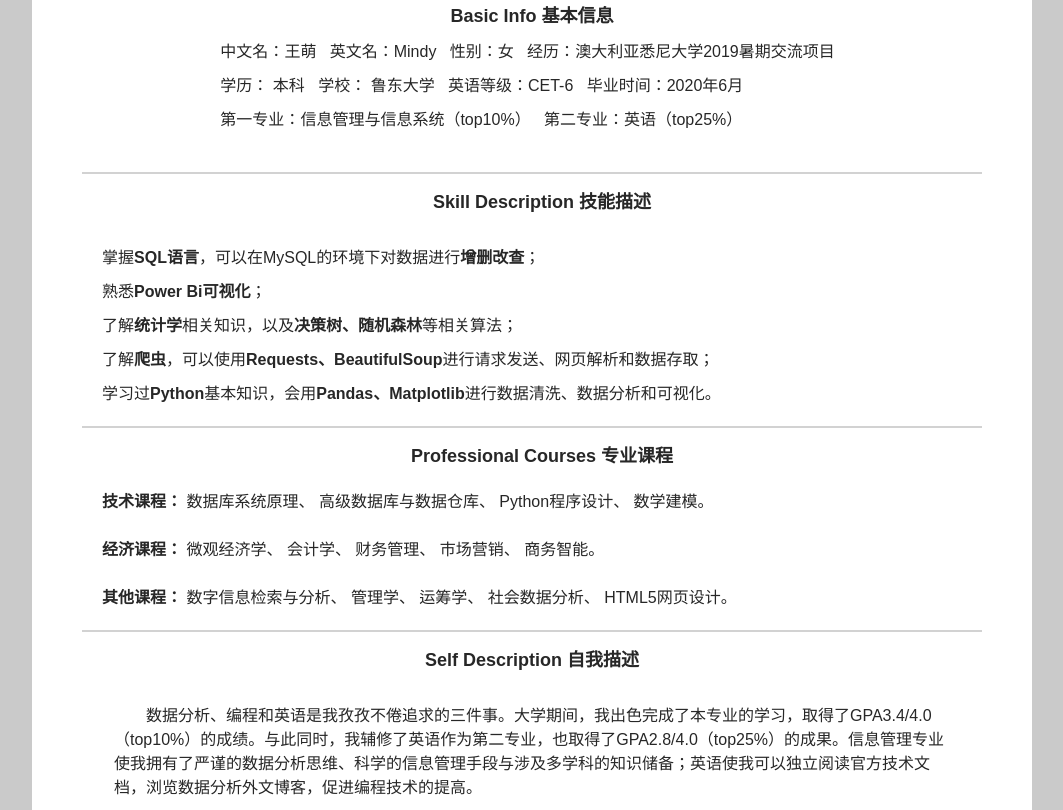
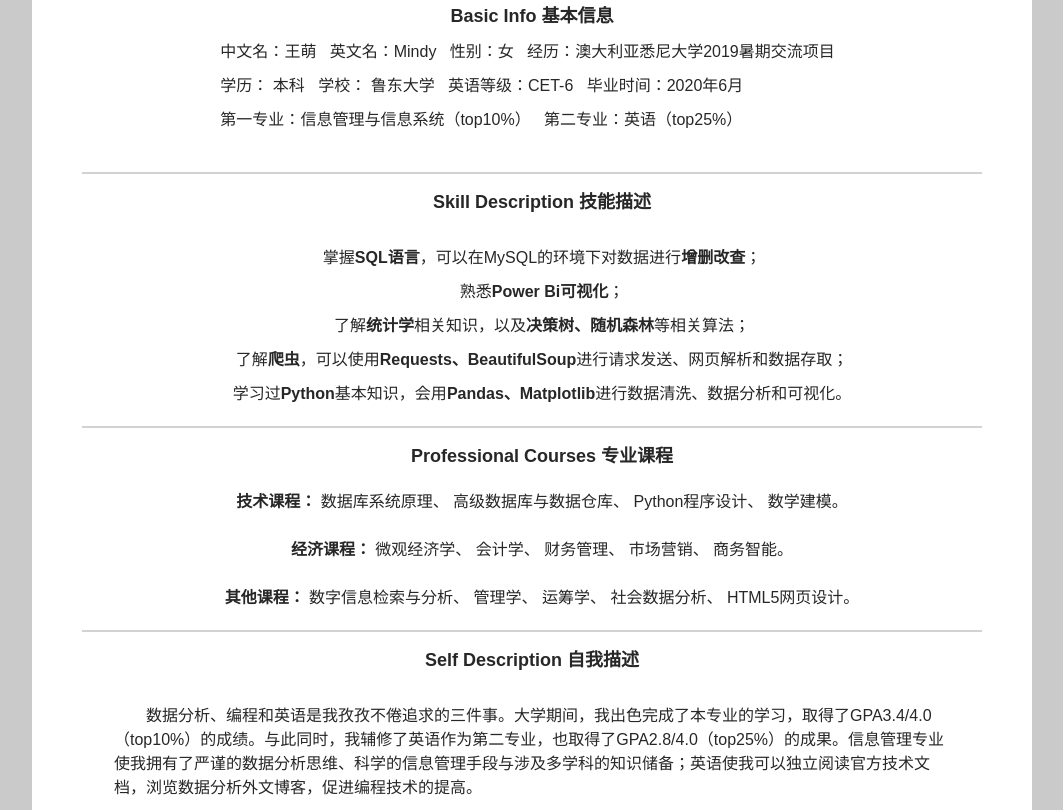
Before and after one commit to Mindy9Meng/resume3, a plain HTML site: page index.html in a window 1280 px wide. Shown: the part 379-1189 px from the top of the page, without its empty margins (108-1171 px from the left). Drawn offline with Linux system fonts and the light colour scheme; a small style sheet from the web is missing.

Commit message:
Update index.html

```diff
--- a/index.html
+++ b/index.html
@@ -72,7 +72,7 @@
             <div class="categories-title">
                 <h2>Skill Description 技能描述</h2>
             </div>
-            <div class="skill-description-content">
+            <div class="skill-description-content" style="text-align: center">
 
 
 
@@ -96,7 +96,7 @@
                 <h2>Professional Courses 专业课程
 </h2>
             </div>
-            <div class="skill-description-content">
+            <div class="skill-description-content" style="text-align: center">
  <strong>技术课程：</strong>&nbsp数据库系统原理、&nbsp高级数据库与数据仓库、&nbspPython程序设计、&nbsp数学建模。<br><br>
              <strong> 经济课程：</strong>&nbsp微观经济学、&nbsp会计学、&nbsp财务管理、&nbsp市场营销、&nbsp商务智能。<br><br>
                  <strong> 其他课程：</strong>&nbsp数字信息检索与分析、&nbsp管理学、&nbsp运筹学、&nbsp社会数据分析、&nbspHTML5网页设计。<br>
```
